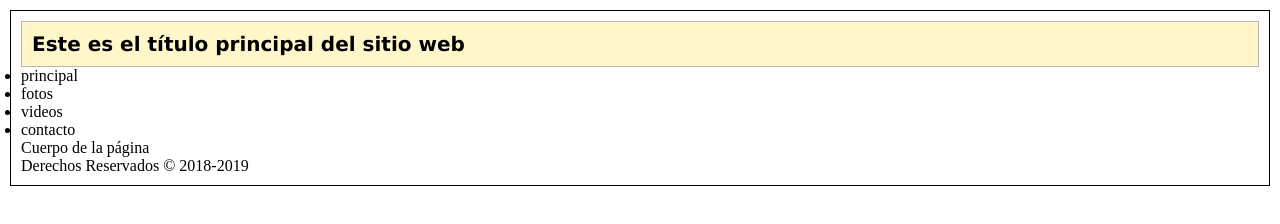
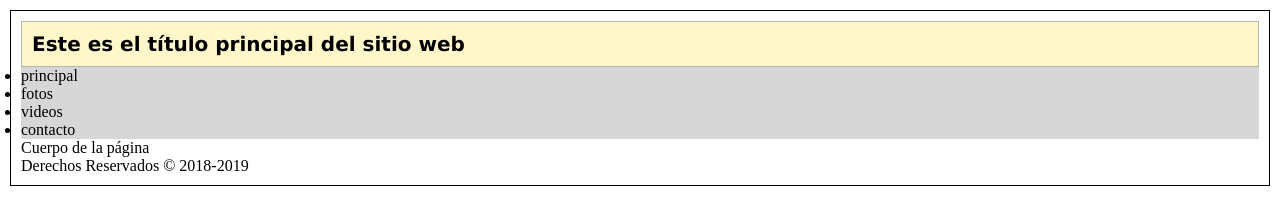
Before and after one commit to gezam/Tarea3Gema, a plain HTML site: page index.html in a window 1280 px wide. Drawn offline with Linux system fonts and the light colour scheme.

Commit message:
Color menu

```diff
--- a/css/estilo.css
+++ b/css/estilo.css
@@ -7,6 +7,10 @@ h1 {
 }
 h2 {
   font: bold 14px verdana, sans-serif;
+}
+
+#menu{
+	background-color: #D7D7D7
 }
 
 .figura1{
```
